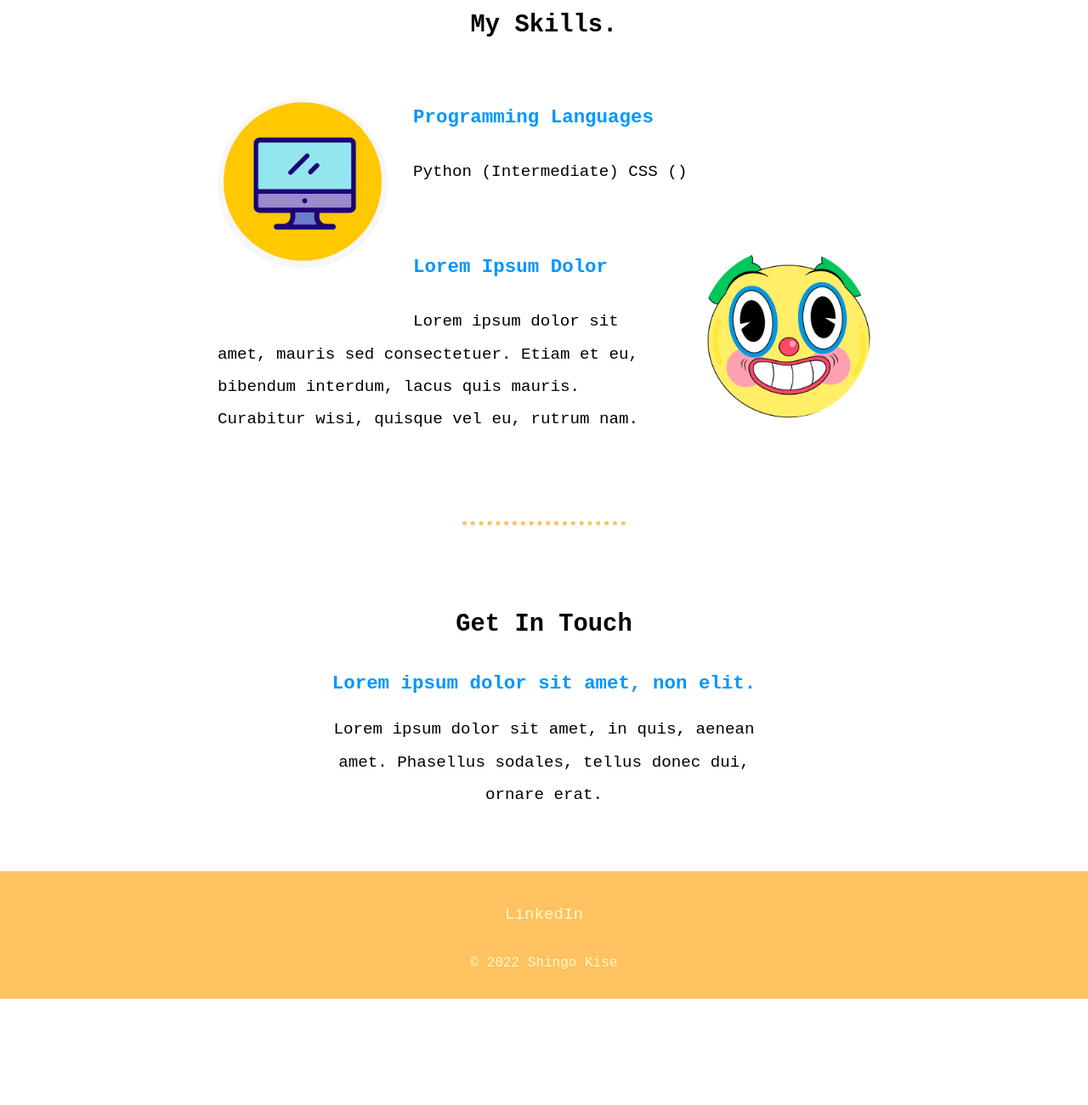
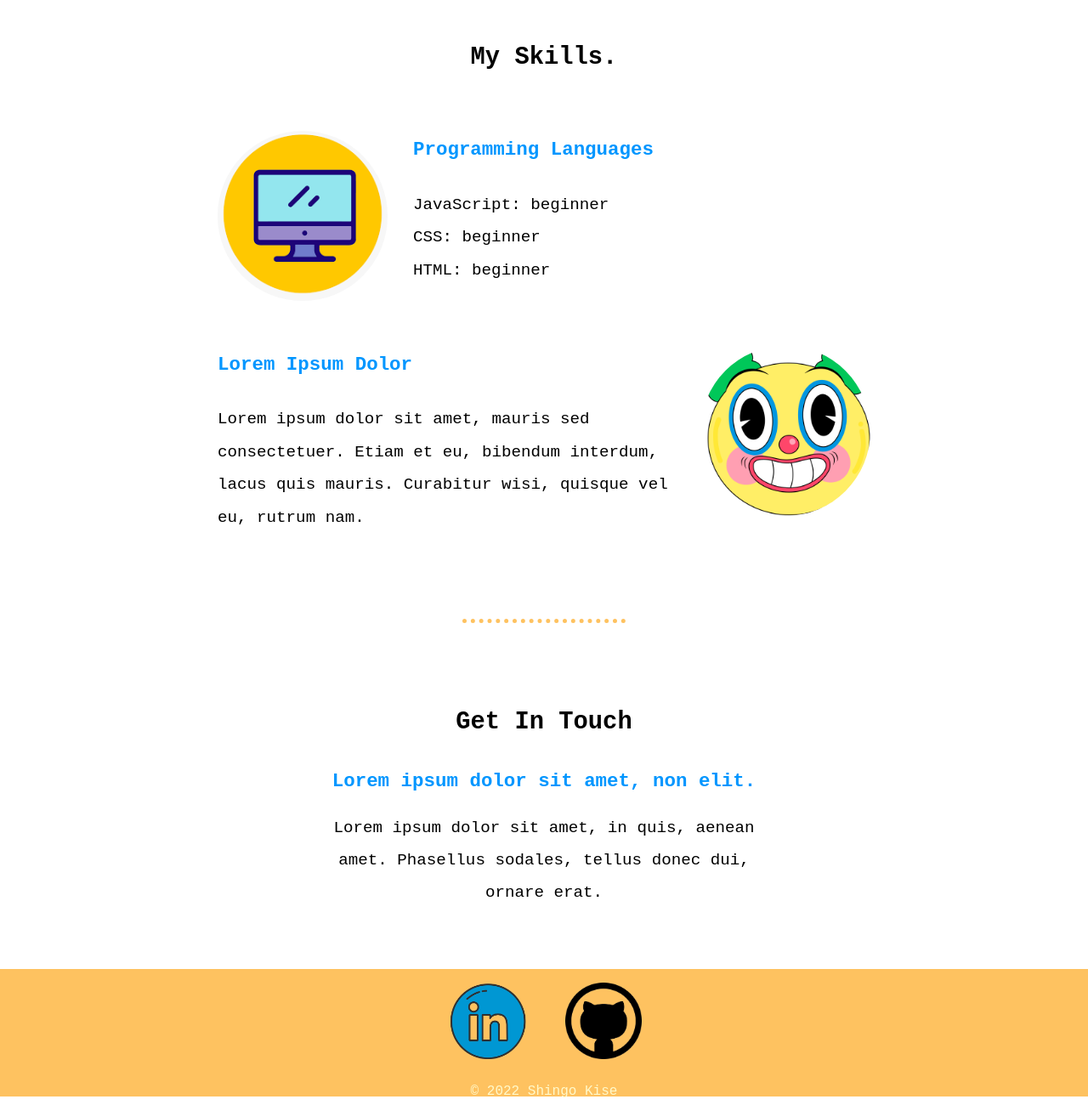
Before and after one commit to itsshinggg/personalPage, a plain HTML site: page CSS-My Site/index.html in a window 1280 px wide. Shown: the part 1639-2939 px from the top of the page at 85% size. Before the commit the page ends 2814 px from the top, so only its background shows below. Drawn offline with Linux system fonts and the light colour scheme.

Commit message:
changed the linkdin/github logos and positions

```diff
--- a/CSS-My Site/css/styles.css
+++ b/CSS-My Site/css/styles.css
@@ -44,9 +44,6 @@ p{
 }
 
 a{
-  position: relative;
-  top: 40px;
-  color: #FFF9CA;
   text-decoration: none;
 }
 
@@ -127,8 +124,22 @@ a:hover{
 
 .cr{
   margin: 0 auto 0 auto;
+
   position: relative;
-  top: 70px;
   color: #FFF9CA;
   font-size: 1rem;
 }
+
+.linkedin-logo{
+  display:inline-block;
+  max-width: 60%;
+  max-height: 60%;
+  margin: 1rem;
+}
+
+.github-logo{
+  display:inline-block;
+  max-width: 60%;
+  max-height: 60%;
+  margin: 1rem;
+}
--- a/CSS-My Site/index.html
+++ b/CSS-My Site/index.html
@@ -21,7 +21,8 @@
       <div class="profile">
         <img class="rounded_profile" src="images/IMG_2228 copy.JPG" alt="">
         <h2>Hello.</h2>
-        <p class="bio">My name is Shingo Kise and I am from Okinawa, Japan. <br>
+        <p class="bio">My name is Shingo Kise <br>
+           I am from Okinawa, Japan. <br>
           1st year CS graduate student at City University of Seattle.<br />
           <br />
           University of Oregon Alumni ('18)<br />
@@ -33,8 +34,10 @@
         <div class="skill-row">
           <img class="rounded_skill" src="images/skill-images.png" alt="">
           <h3>Programming Languages</h3>
-          <p>Python (Intermediate)
-          CSS ()</p>
+          <p>JavaScript: beginner<br>
+             CSS: beginner <br>
+             HTML: beginner <br>
+           </p>
         </div>
         <div class="skill-row">
           <img class="rounded_x" src="images/clown.png" alt="">
@@ -50,8 +53,16 @@
       </div>
     </div>
     <div class="bottom-container">
-        <a class="" href="https://www.linkedin.com/in/shingokise/">LinkedIn</a>
-        <p class="cr">© 2022 Shingo Kise</p>
+      <a href="https://www.linkedin.com/in/shingokise/">
+        <img class="linkedin-logo" src="images/linkedin_btn.png" alt="LinkedIn">
+      </a>
+      <a href="https://github.com/shingggk">
+        <img class="github-logo" src="images/github_btn.png" alt="GitHub">
+      </a>
+      <p class="cr"> © 2022 Shingo Kise</p>
     </div>
   </body>
 </html>
+
+
+ <!-- JS to highlight linkedin and GH logo change colors -->
```
Also changed, not shown: CSS-My Site/images/github_btn.png (added), CSS-My Site/images/linkedin_btn.png (added), 3 other files.
